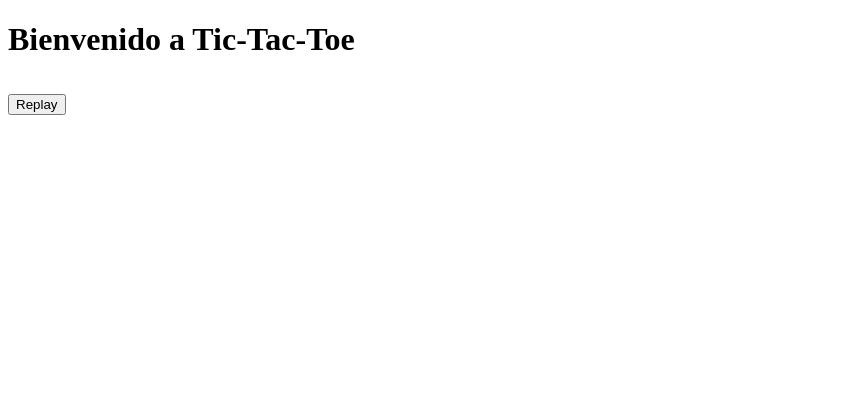
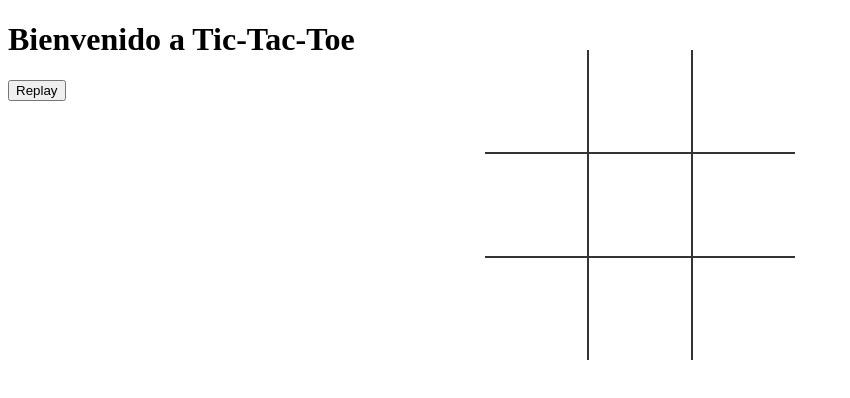
Before and after one commit to iukones/tic-tac-proyect, a website: page index.html in a window 1280 px wide. Shown: the whole page, without its empty margins (0-850 px from the left). Drawn offline with Linux system fonts and the light colour scheme.

Commit message:
se crea tabla de simbolo numerico en HTML y CSS

```diff
--- a/assets/css/style.css
+++ b/assets/css/style.css
@@ -1,3 +1,30 @@
 td {
+    border: 2px solid #333;
+    height: 100px;
+    width: 100px;
+    text-align: center;
+    vertical-align: middle;
+    cursor: pointer;
+    font-size: 70px;
+    font-family: "Comic Sans MS", cursive, sans-serif;
 
 }
+table {
+    border-collapse: collapse;
+    position: absolute;
+    left: 50%;
+    margin-left: -155px;
+    top: 50px;
+}
+table tr:first-child td {
+    border-top: 0;
+}
+table tr:last-child td {
+    border-bottom: 0;
+}
+table tr td:first-child {
+    border-left: 0;
+}
+table tr td:last-child {
+    border-right: 0;
+}
--- a/index.html
+++ b/index.html
@@ -32,7 +32,8 @@
    </div>
    <button onClick="startGame()">Replay</button>
 
-    <script src="assets/js/script.js"></script>
 
+
+   <script src="assets/"></script>
 </body>
 </html>
```
